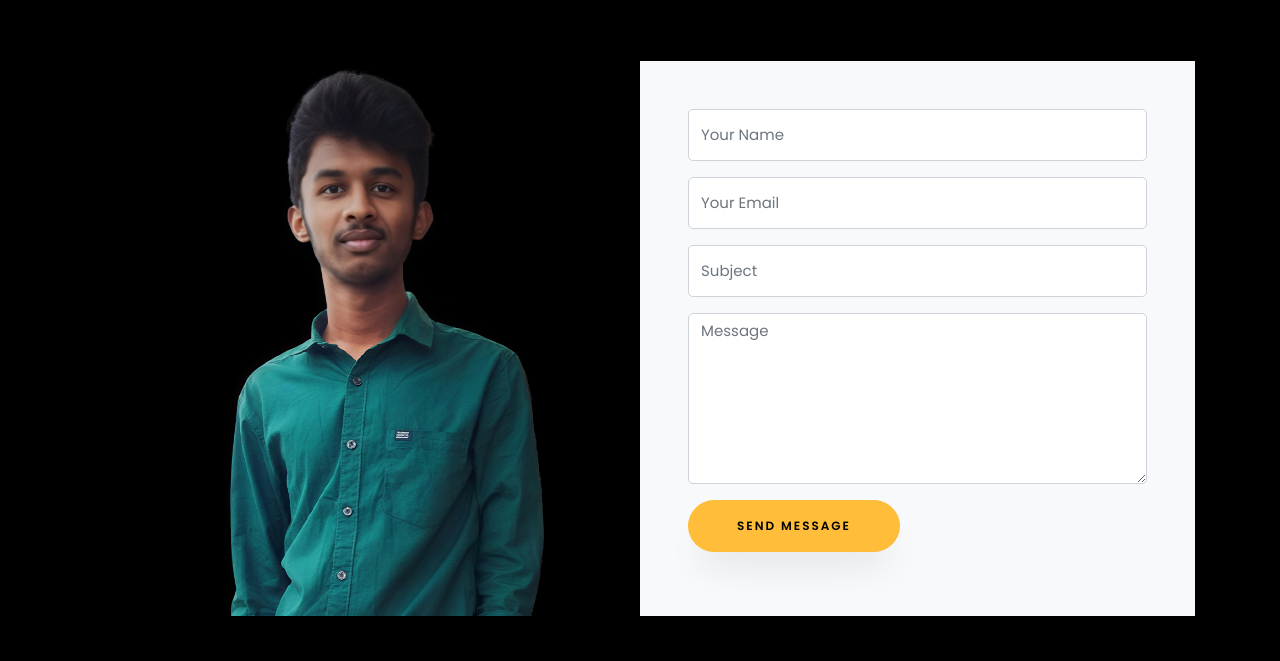
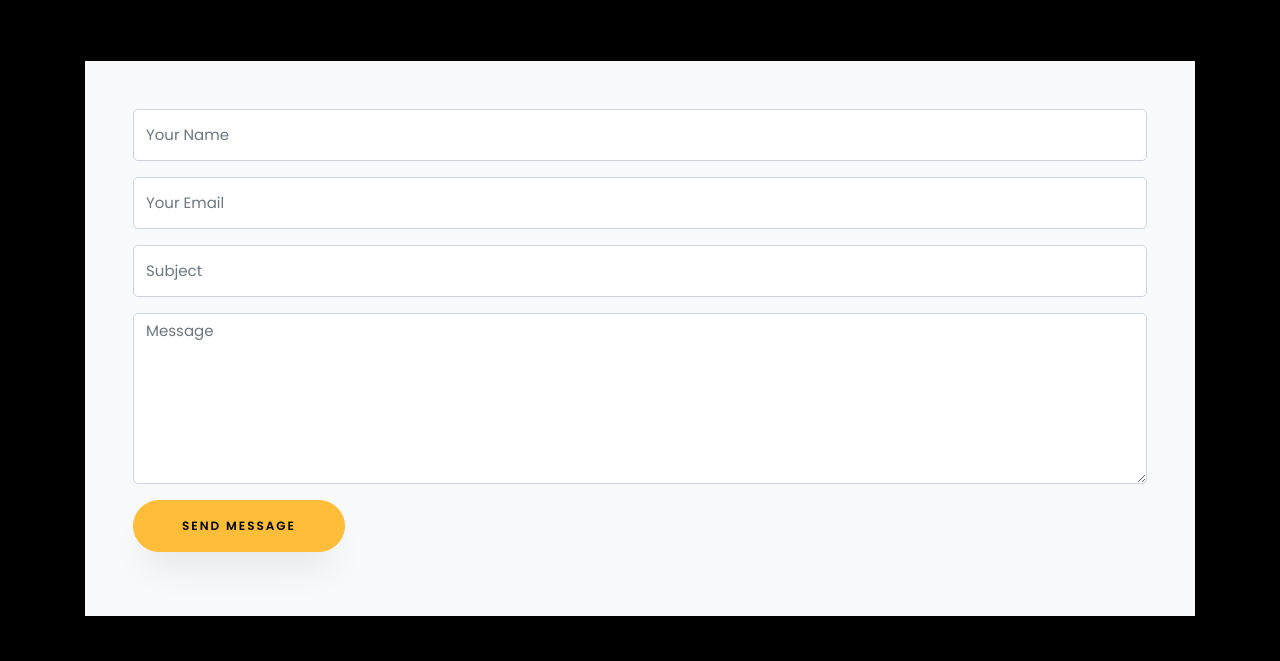
Before and after one commit to sai-vadlakonda/Sai-Portfolio, a plain HTML site: page index.html in a window 1280 px wide. Shown: the part 5310-5971 px from the top of the page. Drawn offline with nearby package versions, Linux system fonts and the light colour scheme; files that its build step writes are made by us from their sources; files whose address does not match are found by name.

Commit message:
made some chanes in contact section

```diff
--- a/index.html
+++ b/index.html
@@ -402,15 +402,8 @@
       </div>
     </div>
 
-			<!-- Contact Form FIRST -->
     <div class="row no-gutters block-9 mb-5">
-				<div class="col-md-6 d-flex">
-					<div class="img w-100"
-						style="background-image: url('images/pic1.jpg'); background-size: cover; background-position: center; min-height: 400px;">
-					</div>
-				</div>
-
-				<div class="col-md-6 d-flex">
+      <div class="col-md-12 d-flex">
         <form action="https://formsubmit.co/sai2592004@gmail.com" method="POST"
           class="bg-light p-4 p-md-5 contact-form w-100">
           <div class="form-group">
@@ -423,8 +416,7 @@
             <input type="text" name="subject" class="form-control" placeholder="Subject" required>
           </div>
           <div class="form-group">
-							<textarea name="message" cols="30" rows="7" class="form-control" placeholder="Message"
-								required></textarea>
+            <textarea name="message" cols="30" rows="7" class="form-control" placeholder="Message" required></textarea>
           </div>
           <div class="form-group">
             <input type="submit" value="Send Message" class="btn btn-primary py-3 px-5">
@@ -432,9 +424,10 @@
         </form>
       </div>
     </div>
+
     <div class="con">
       <div class="row justify-content-center gx-2 flex-wrap flex-md-nowrap">
-		<!-- Address -->
+
         <div class="col-lg d-flex ftco-animate">
           <div class="align-self-stretch box p-3 text-center">
             <div class="icon d-flex align-items-center justify-content-center">
@@ -450,7 +443,6 @@
           </div>
         </div>
 
-		<!-- Contact Number -->
         <div class="col-lg d-flex ftco-animate">
           <div class="align-self-stretch box p-3 text-center">
             <div class="icon d-flex align-items-center justify-content-center">
@@ -461,7 +453,6 @@
           </div>
         </div>
 
-		<!-- Email Address -->
         <div class="col-lg d-flex ftco-animate">
           <div class="align-self-stretch box p-3 text-center">
             <div class="icon d-flex align-items-center justify-content-center">
@@ -472,7 +463,6 @@
           </div>
         </div>
 
-		<!-- GitHub -->
         <div class="col-lg d-flex ftco-animate">
           <div class="align-self-stretch box p-3 text-center">
             <div class="icon d-flex align-items-center justify-content-center">
@@ -483,7 +473,6 @@
           </div>
         </div>
 
-		<!-- LinkedIn -->
         <div class="col-lg d-flex ftco-animate">
           <div class="align-self-stretch box p-3 text-center">
             <div class="icon d-flex align-items-center justify-content-center">
@@ -493,10 +482,12 @@
             <p><a href="https://www.linkedin.com/in/sai-vadlakonda/" target="_blank" style="color: #fd7e14;">sai-vadlakonda</a></p>
           </div>
         </div>
+
       </div>
     </div>
+  </div>
+</section>
 
-	</section>
 
 	<footer class="ftco-footer ftco-section">
 		<div class="container">
```
Lines whose indentation alone changed are shown as unchanged.
